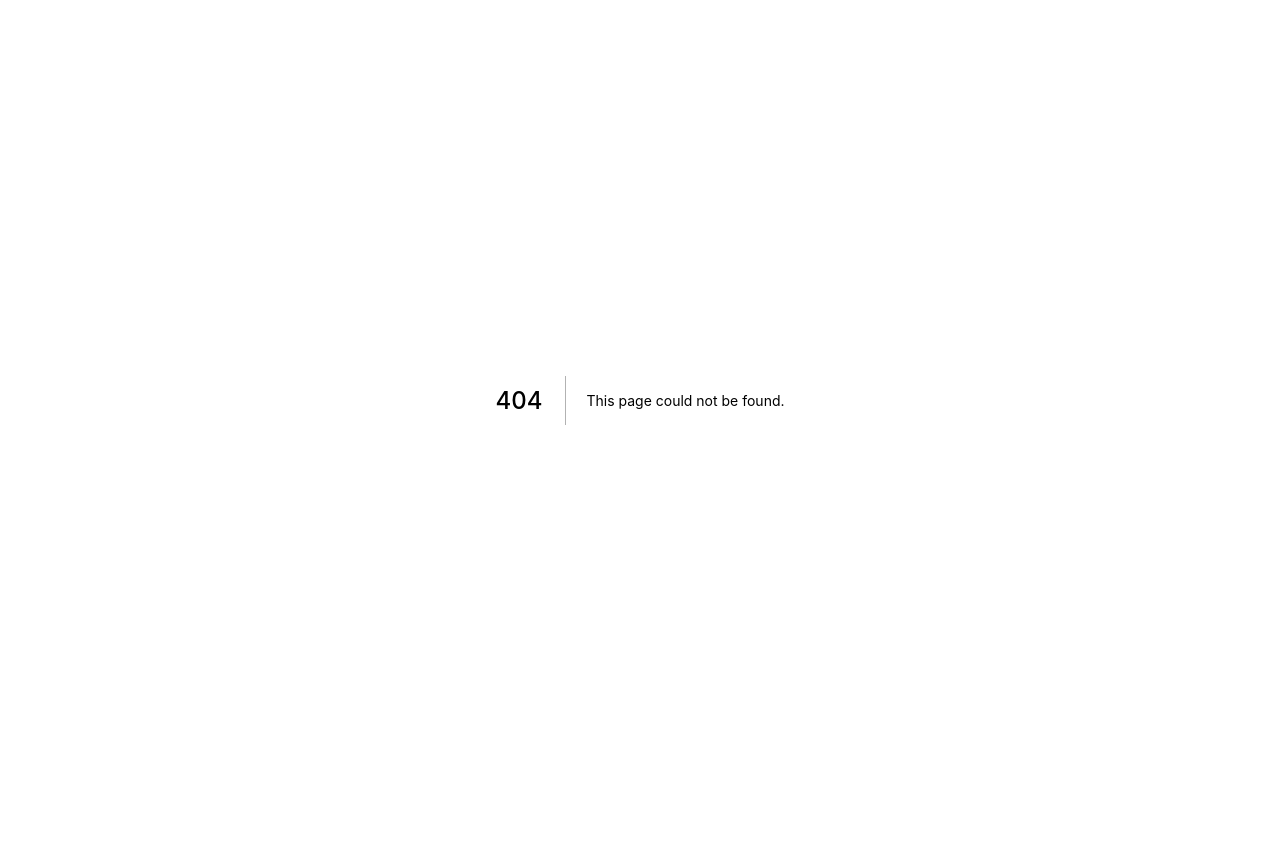
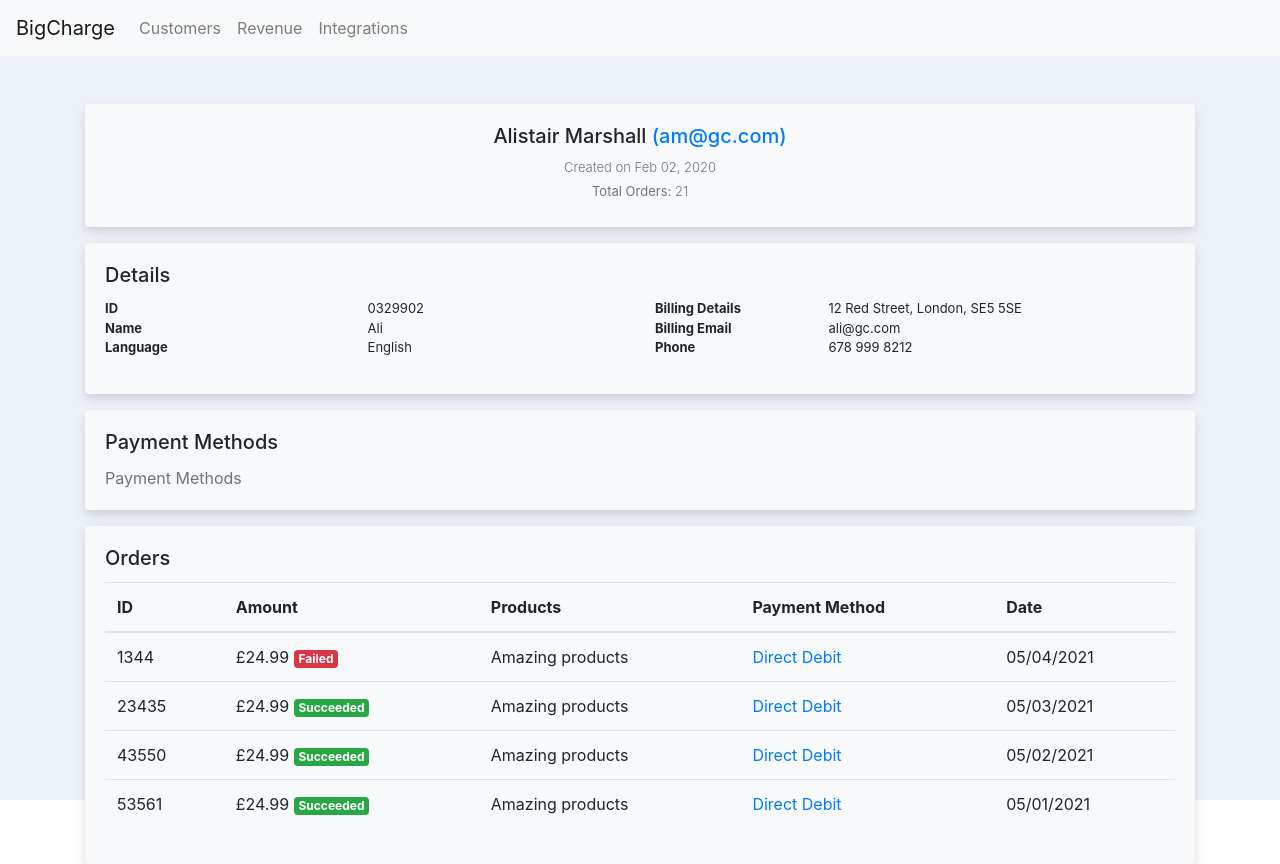
Before and after one commit to cryptojp/sbx-onboarding-frontend, a Next.js app: page /customer in a window 1280 px wide. Before the commit this address had no page. Before the commit the page ends 800 px from the top, so only its background shows below. Built offline with nearby package versions, Linux system fonts and the light colour scheme.

Commit message:
Customer page

```diff
--- /dev/null
+++ b/pages/customer.js
@@ -0,0 +1,133 @@
+export default function Customer() {
+  const navbarLinks = [
+    {name: "Customers", link: "/ho"},
+    {name: "Revenue", link: "/ho"},
+    {name: "Integrations", link: "/integrations"}
+  ]
+  return (
+    <div style={{ backgroundColor: '#edf2f9', height: '100vh'}}>
+      <nav className="navbar navbar-expand-lg navbar-light bg-light">
+        <a className="navbar-brand" href="#">BigCharge</a>
+        <button className="navbar-toggler" type="button" data-toggle="collapse" data-target="#navbarNav" aria-controls="navbarNav" aria-expanded="false" aria-label="Toggle navigation">
+          <span className="navbar-toggler-icon"></span>
+        </button>
+        <div className="collapse navbar-collapse" id="navbarNav">
+          <ul className="navbar-nav">
+            {navbarLinks.map((navbar) => {
+              return (
+                <li className="nav-item">
+                  <a className="nav-link" href={navbar.link}>{navbar.name}</a>
+                </li>
+              )
+            })}
+          </ul>
+        </div>
+      </nav>
+      <div className="container">
+        <div className="row">
+          <div className="col-12">
+            <div className="card px-0 mt-5" style={{border:0, boxShadow: '0 7px 14px 0 rgb(65 69 88 / 10%), 0 3px 6px 0 rgb(0 0 0 / 7%)', backgroundColor: '#f8f9fa'}}>
+              <div class="card-body text-center">
+                <h5 className="card-title">Alistair Marshall <a href="#">(am@gc.com)</a></h5>
+                <h6 className="text-muted" style={{fontWeight: 300, fontSize: 13}}>Created on Feb 02, 2020</h6>
+                <h6 className="text-muted" style={{fontWeight: 300, fontSize: 13}}><strong>Total Orders:</strong> 21</h6>
+              </div>
+            </div>
+          </div>
+          <div className="col-12">
+            <div className="card px-0 mt-3" style={{border:0, boxShadow: '0 7px 14px 0 rgb(65 69 88 / 10%), 0 3px 6px 0 rgb(0 0 0 / 7%)', backgroundColor: '#f8f9fa'}}>
+              <div className="card-body">
+                <h5 className="card-title">Details</h5>
+                <div className="row">
+                  <div className="col-6">
+                  <table class="table">
+                    <tbody>
+                      <tr style={{ fontSize: '12px'}}>
+                        <th scope="row" style={{ border: '0', fontSize: '13px', paddingTop: 0, paddingBottom: 0, paddingLeft: 0 }}>ID</th>
+                        <td style={{ border: '0', fontSize: '13px', paddingTop: 0, paddingBottom: 0}}>0329902</td>
+                      </tr>
+                      <tr style={{ fontSize: '12px'}}>
+                        <th scope="row" style={{ border: '0', fontSize: '13px', paddingTop: 0, paddingBottom: 0, paddingLeft: 0}}>Name</th>
+                        <td style={{ border: '0', fontSize: '13px', paddingTop: 0, paddingBottom: 0}}>Ali</td>
+                      </tr>
+                      <tr style={{ fontSize: '13px'}}>
+                        <th scope="row" style={{ border: '0', fontSize: '13px', paddingTop: 0, paddingBottom: 0, paddingLeft: 0}}>Language</th>
+                        <td style={{ border: '0', fontSize: '13px', paddingTop: 0, paddingBottom: 0}}>English</td>
+                      </tr>
+                    </tbody>
+                  </table>
+                  </div>
+                  <div className="col-6">
+                    <table class="table">
+                      <tbody>
+                        <tr style={{ fontSize: '12px'}}>
+                          <th scope="row" style={{ border: '0', fontSize: '13px', paddingTop: 0, paddingBottom: 0, paddingLeft: 0 }}>Billing Details</th>
+                          <td style={{ border: '0', fontSize: '13px', paddingTop: 0, paddingBottom: 0}}>12 Red Street, London, SE5 5SE</td>
+                        </tr>
+                        <tr style={{ fontSize: '12px'}}>
+                          <th scope="row" style={{ border: '0', fontSize: '13px', paddingTop: 0, paddingBottom: 0, paddingLeft: 0}}>Billing Email</th>
+                          <td style={{ border: '0', fontSize: '13px', paddingTop: 0, paddingBottom: 0}}>ali@gc.com</td>
+                        </tr>
+                        <tr style={{ fontSize: '13px'}}>
+                          <th scope="row" style={{ border: '0', fontSize: '13px', paddingTop: 0, paddingBottom: 0, paddingLeft: 0}}>Phone</th>
+                          <td style={{ border: '0', fontSize: '13px', paddingTop: 0, paddingBottom: 0}}>678 999 8212</td>
+                        </tr>
+                      </tbody>
+                    </table>
+                  </div>
+                </div>
+              </div>
+            </div>
+          </div>
+          <div className="col-12">
+            <div className="card px-0 mt-3" style={{border:0, boxShadow: '0 7px 14px 0 rgb(65 69 88 / 10%), 0 3px 6px 0 rgb(0 0 0 / 7%)', backgroundColor: '#f8f9fa'}}>
+              <div class="card-body">
+                <h5 className="card-title">Payment Methods</h5>
+                <p className="card-text text-small text-muted">
+                Payment Methods
+                </p>
+              </div>
+            </div>
+          </div>
+          <div className="col-12">
+            <div className="card px-0 mt-3" style={{border:0, boxShadow: '0 7px 14px 0 rgb(65 69 88 / 10%), 0 3px 6px 0 rgb(0 0 0 / 7%)', backgroundColor: '#f8f9fa'}}>
+              <div class="card-body">
+                <h5 className="card-title">Orders</h5>
+                <table class="table">
+                  <thead>
+                    <tr>
+                      <th scope="col">ID</th>
+                      <th scope="col">Amount</th>
+                      <th scope="col">Products</th>
+                      <th scope="col">Payment Method</th>
+                      <th scope="col">Date</th>
+                    </tr>
+                  </thead>
+                  <tbody>
+                    {[1344, 23435, 43550, 53561].map((i, index) => {
+                      return (
+                        <tr>
+                          <td scope="col">
+                            {i}
+                          </td>
+                          <td scope="col">
+                            £24.99 {index !== 0 ? <span class="badge badge-success">Succeeded</span> : <span class="badge badge-danger">Failed</span> }
+                          </td>
+                          <td scope="col">
+                            Amazing products
+                          </td>
+                          <td scope="col"><a href="#">Direct Debit</a></td>
+                          <td scope="col">05/0{4-index}/2021</td>
+                        </tr>
+                      )
+                    })}
+                  </tbody>
+                </table>
+              </div>
+            </div>
+          </div>
+        </div>
+      </div>
+    </div>
+  )
+}
--- a/pages/index.js
+++ b/pages/index.js
@@ -4,9 +4,7 @@ export default function Home() {
   const navbarLinks = [
     {name: "Customers", link: "/ho"},
     {name: "Revenue", link: "/ho"},
-    {name: "Integrations", link: "/integrations"},
-
-
+    {name: "Integrations", link: "/integrations"}
   ]
   const cards = [
     {stat: "3294", title: "New Subscribers", change: 5.6, info: "since last month"},
```
